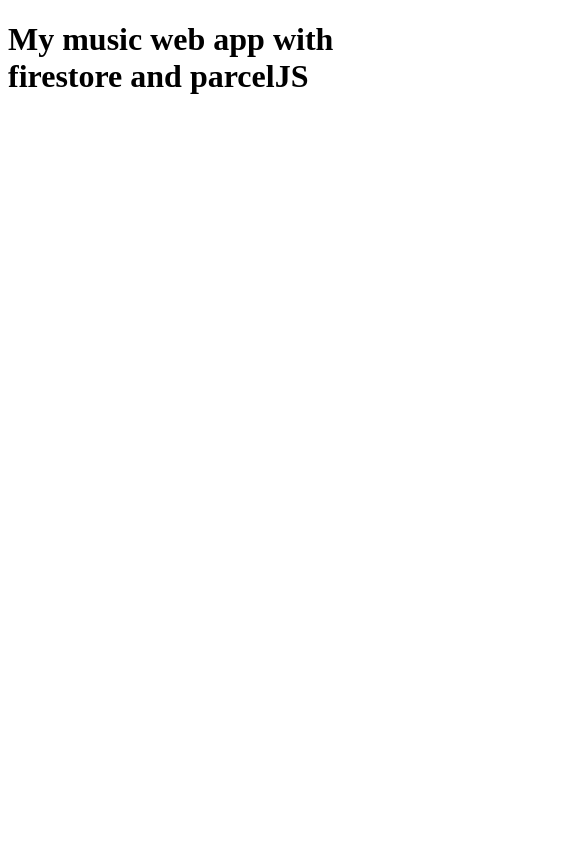
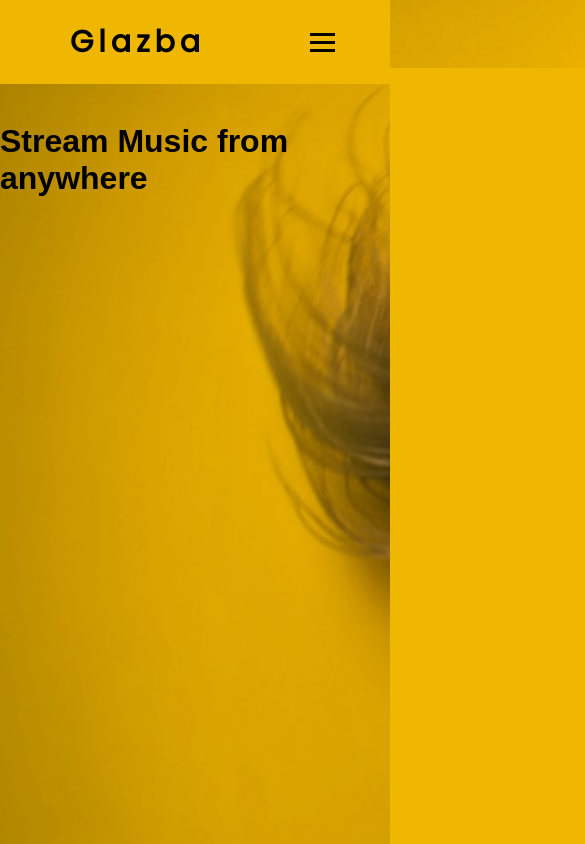
Before and after one commit to Rioba-Ian/Glazba, a website: page public/index.html in a window 390 px wide. Shown: the top 844 px of the page, 585 px wide, since content can reach past the window. Drawn offline with Linux system fonts and the light colour scheme.

Commit message:
"Finishing home page."

```diff
--- a/public/index.html
+++ b/public/index.html
@@ -5,6 +5,8 @@
     <meta http-equiv="X-UA-Compatible" content="IE=edge">
     <meta name="viewport" content="width=device-width, initial-scale=1.0">
     <title>Document</title>
+
+    <link rel="stylesheet" href="main.css">
 
     <script type="module">
         // Import the functions you need from the SDKs you need
@@ -29,9 +31,30 @@
         const app = initializeApp(firebaseConfig);
         const analytics = getAnalytics(app);
       </script>
-    <script src="index.js"></script>
 </head>
 <body>
-    <h1>My music web app with firestore and parcelJS</h1>
+    <nav>
+        <div class="nav-logo">
+            <h1>Glazba</h1>
+        </div>
+
+        <ul class="nav-links">
+            <li><a href="#">Sign In</a></li>
+            <li><a href="#">Sign Up</a></li>
+            <li><a href="#">Select Artist</a></li>
+            <li><a href="#">Search</a></li>
+        </ul>
+
+        <div class="burger">
+            <div class="line1"></div>
+            <div class="line2"></div>
+            <div class="line3"></div>
+        </div>
+
+    </nav>
+    <div class="container">
+        <h1>Stream Music from anywhere</h1>
+    </div>
+    <script src="index.js"></script>
 </body>
 </html>
--- a/public/index.js
+++ b/public/index.js
@@ -1 +1,12 @@
 console.log('My Glazba music web app.');
+
+const navSlide = ()=> {
+    const burger = document.querySelector('.burger');
+    const nav = document.querySelector('.nav-links');
+
+    burger.addEventListener('click', ()=>{
+        nav.classList.toggle('nav-active');
+    });
+}
+
+navSlide();
--- /dev/null
+++ b/public/main.css
@@ -0,0 +1,105 @@
+@import url('https://fonts.googleapis.com/css2?family=Poppins&display=swap');
+body{
+    height: 125vh;
+    background-image: url('./assets/pexels-andrea-piacquadio-761963.jpg');
+    background-size: cover;
+    font-family: sans-serif;
+}
+
+*{
+    margin: 0px;
+    padding: 0px;
+    box-sizing: border-box;
+}
+
+nav{
+    display: flex;
+    justify-content: space-around;
+    align-items: center;
+    background-color: #efb700;
+    min-height: 10vh;
+    font-family: 'Poppins', sans-serif;
+}
+
+.nav-logo{
+    text-align: uppercase;
+    letter-spacing: 5px;
+    font-size: 20px;
+    margin-left: 20px;
+}
+
+.nav-links{
+    display: flex;
+    justify-content: space-around;
+    width: 35%;
+    /* margin-left: 20%; */
+}
+
+.nav-links li{
+    list-style: none;
+}
+
+.nav-links a{
+    color: black;
+    text-decoration: none;
+    letter-spacing: 1px;
+    font-size: 14px;
+    font-weight: bold;
+}
+
+.container{
+    display: flex;
+    justify-content: center;
+    align-items: center;
+    margin-top: 10%;
+    /* margin-bottom: 80%; */
+    color: black;
+}
+
+.burger{
+    display: none;
+    cursor: pointer;
+}
+
+.burger div{
+    width: 25px;
+    height: 3px;
+    background-color: black;
+    margin: 5px;
+}
+
+@media screen and (max-width:1024px) {
+    .nav-links{
+        width: 60%;
+    }
+}
+
+@media screen and (max-width:768px) {
+    body{
+        overflow-x: hidden;
+    }
+    .nav-links{
+        position: absolute;
+        right: 0px;
+        height: 92vh;
+        top: 8vh;
+        background-color: #efb700;
+        display: flex;
+        flex-direction: column;
+        align-items: center;
+        width: 50%;
+        transform: translateX(100%);
+        transition: transform 0.5s ease-in;
+    }
+    .nav-links li{
+        opacity: 0;
+
+    }
+    .burger{
+        display: block;
+    }
+}
+
+.nav-active{
+    transform: translateX(0%);
+}
```
Also changed, not shown: public/assets/pexels-andrea-piacquadio-761963.jpg (added).
